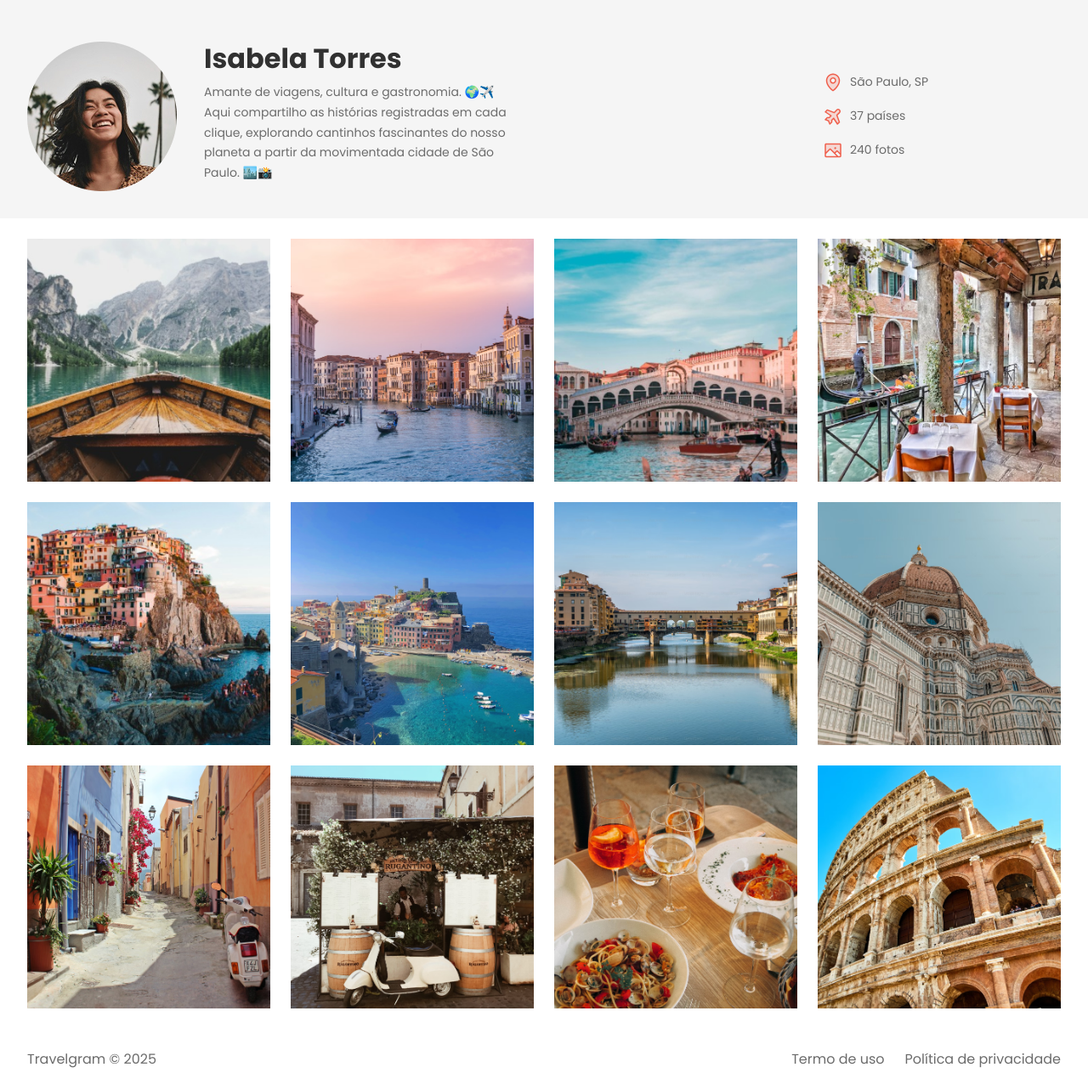
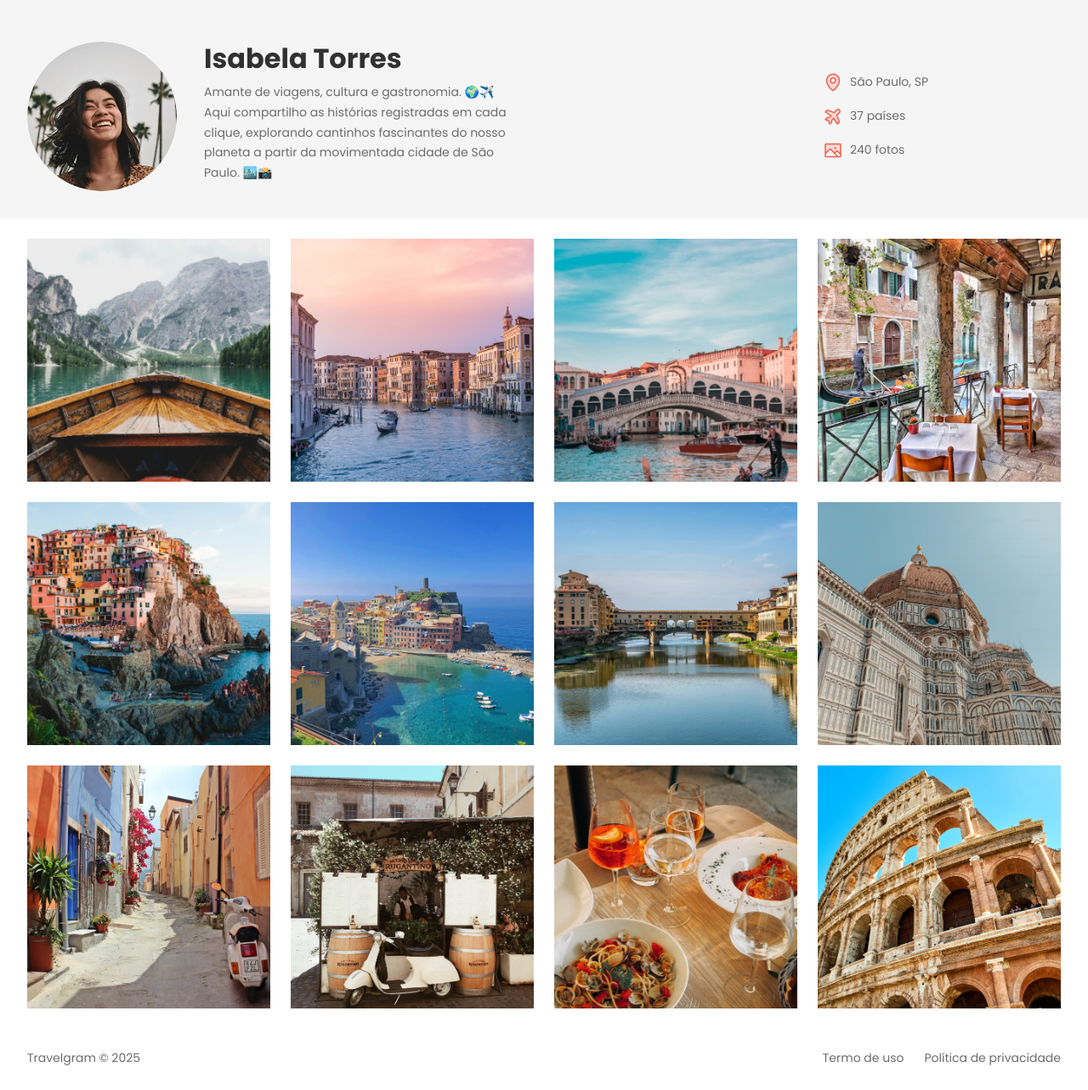
Before and after one commit to n1y4m1/rocket-travelgram, a plain HTML site: page index.html in a window 1280 px wide. Shown: the part 86-1369 px from the top of the page at 85% size. Drawn offline with Linux system fonts and the light colour scheme.

Commit message:
final project

```diff
--- a/styels/footer.css
+++ b/styels/footer.css
@@ -2,6 +2,7 @@ footer {
     display: flex;
     gap: 24px;
     padding-block: 24px;
+    font: 14px/1.5 var(--font-family);
 }
 
 footer span:nth-child(1){
--- a/styels/header.css
+++ b/styels/header.css
@@ -12,6 +12,14 @@ header .container {
 #profile {
     display: flex;
     gap: 32px;
+}
+
+
+#profile img {
+    width: 176px;
+    height: 176px;
+    object-fit: cover;
+    border-radius: 50%;
 }
 
 #profile > div {
```
